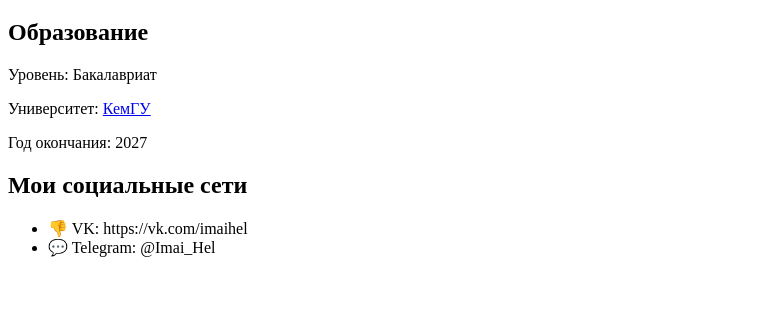
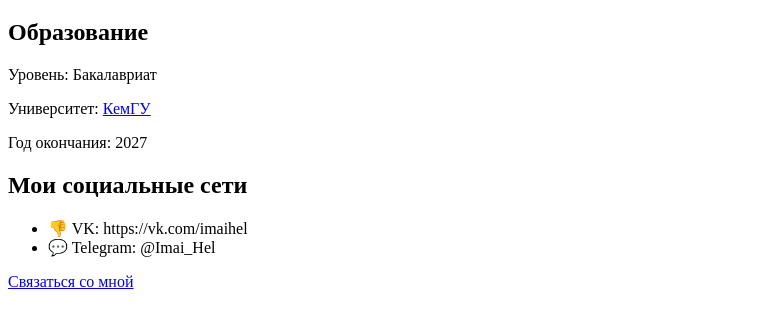
Before and after one commit to ImaiHel/Web_Lab, a plain HTML site: page Lab_2.html in a window 1280 px wide. Shown: the part 98-426 px from the top of the page, without its empty margins (0-781 px from the left). Drawn offline with Linux system fonts and the light colour scheme.

Commit message:
Update Lab_2.html

```diff
--- a/Lab_2.html
+++ b/Lab_2.html
@@ -19,5 +19,5 @@
     <li>💬 Telegram: @Imai_Hel</li>
   </ul>
 
-  <a href="contact_me.html"></a
+  <a href="contact_me.html">Связаться со мной</a>
 </body>
```
